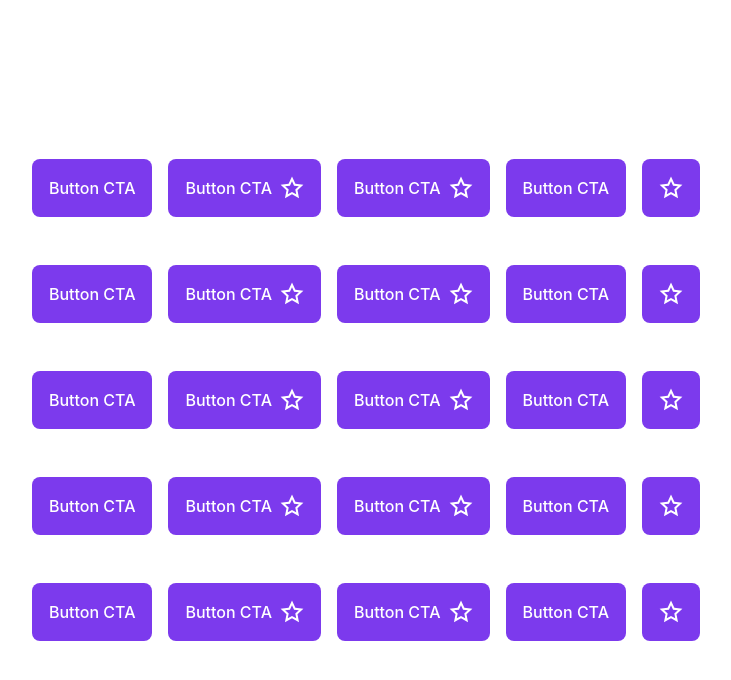
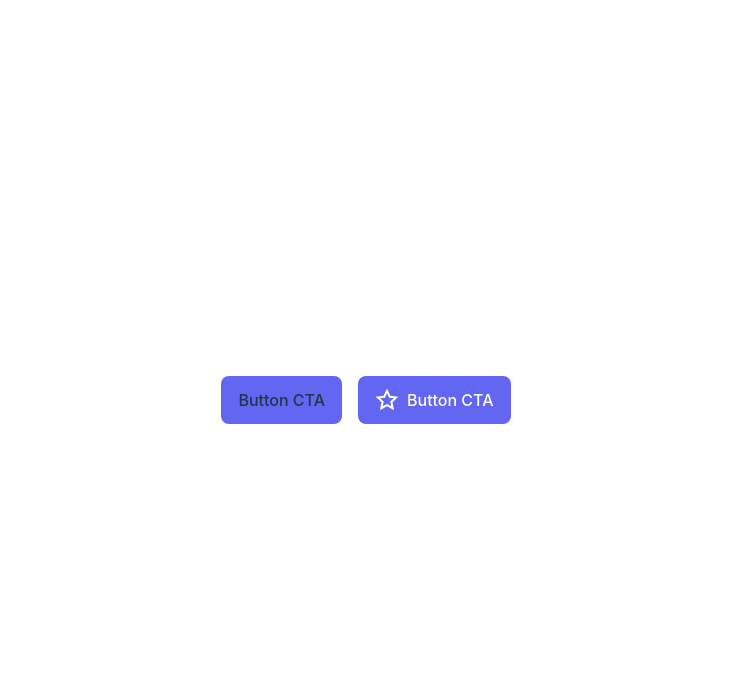
Before and after one commit to akulikoff/btn-comp, a Vue app: page / in a window 1280 px wide. Shown: the top 680 px of the page, without its empty margins (274-1005 px from the left). Built offline with nearby package versions, Linux system fonts and the light colour scheme.

Commit message:
add iconpos typed prop

```diff
--- a/src/App.vue
+++ b/src/App.vue
@@ -10,7 +10,7 @@ const data = {
 
 <template>
   <div class="flex flex-col gap-12">
-    <div class="flex flex-row gap-4">
+    <!-- <div class="flex flex-row gap-4">
       <Button
         :label="data.label"
         :size="2"
@@ -22,6 +22,32 @@ const data = {
         :size="2"
         class="bg-[#7c3aed] text-white"
       ></Button>
+      <Button
+        :icon-path="data.iconPath"
+        :label="data.label"
+        :size="2"
+        class="bg-[#7c3aed] text-white"
+      ></Button>
+      <Button
+        :label="data.label"
+        :size="2"
+        class="bg-[#7c3aed] text-white"
+      ></Button>
+      <Button
+        :icon-path="data.iconPath"
+        :size="2"
+        class="bg-[#7c3aed] text-white"
+      ></Button>
+    </div> -->
+    <div class="flex flex-row gap-4">
+      <Button :label="data.label" :size="2"></Button>
+      <Button
+        :icon-path="data.iconPath"
+        :label="data.label"
+        :size="2"
+        class="bg-[#7c3aed] text-white"
+      ></Button>
+      <!--
       <Button
         :icon-path="data.iconPath"
         :label="data.label"
@@ -124,36 +150,7 @@ const data = {
         :icon-path="data.iconPath"
         :size="2"
         class="bg-[#7c3aed] text-white"
-      ></Button>
-    </div>
-    <div class="flex flex-row gap-4">
-      <Button
-        :label="data.label"
-        :size="2"
-        class="bg-[#7c3aed] text-white"
-      ></Button>
-      <Button
-        :icon-path="data.iconPath"
-        :label="data.label"
-        :size="2"
-        class="bg-[#7c3aed] text-white"
-      ></Button>
-      <Button
-        :icon-path="data.iconPath"
-        :label="data.label"
-        :size="2"
-        class="bg-[#7c3aed] text-white"
-      ></Button>
-      <Button
-        :label="data.label"
-        :size="2"
-        class="bg-[#7c3aed] text-white"
-      ></Button>
-      <Button
-        :icon-path="data.iconPath"
-        :size="2"
-        class="bg-[#7c3aed] text-white"
-      ></Button>
+      ></Button> -->
     </div>
   </div>
 </template>
--- a/src/components/Button.vue
+++ b/src/components/Button.vue
@@ -1,5 +1,5 @@
 <script setup lang="ts">
-import { defineProps } from "vue";
+import { defineProps, computed } from "vue";
 
 // interface ButtonProps {
 //   label: string;
@@ -10,11 +10,14 @@ import { defineProps } from "vue";
 //     validator: (value: number) => [1, 2, 3, 4].includes(value as 1|2|3|4);,
 //   };
 // }
+type IconPos<T extends "left" | "right"> = T;
 
-function classArray(): string {
-  return `size-${props.size}`;
-}
-
+const classArray = computed((): string[] => {
+  return [`size-${props.size}`, `text-${props.color}`, `bg-${props.bgColor}`];
+});
+const iconPosition = computed(() => {
+  return props.iconPosition ? "order-first" : "order-last";
+});
 const props = defineProps({
   label: {
     type: String,
@@ -23,10 +26,24 @@ const props = defineProps({
     type: String,
     required: false,
   },
+  iconPosition: {
+    type: String as () => IconPos<"left" | "right">,
+    default: "left",
+  },
   size: {
     type: Number,
-    default: 1,
+    default: 4,
     validator: (value: number) => [1, 2, 3, 4].includes(value as 1 | 2 | 3 | 4),
+  },
+  bgColor: {
+    type: String,
+    required: true,
+    default: "indigo-500",
+  },
+  color: {
+    type: String,
+    required: true,
+    default: "#fff",
   },
 });
 </script>
@@ -34,11 +51,11 @@ const props = defineProps({
 <template>
   <button
     type="button"
-    class="flex flex-row items-center gap-2 px-4 py-4"
-    :size="classArray"
+    class="flex flex-row items-center gap-2 px-4 min-w-max"
+    :class="classArray"
   >
     <span v-if="label" class="">{{ label }}</span>
-    <span v-if="iconPath" class="">
+    <span v-if="iconPath" :class="iconPosition">
       <svg
         aria-hidden="true"
         viewBox="0 0 24 24"
@@ -55,4 +72,10 @@ const props = defineProps({
 .read-the-docs {
   color: #888;
 }
+.size-1 {
+  height: 20px;
+}
+.size-2 {
+  height: 48px;
+}
 </style>
```
